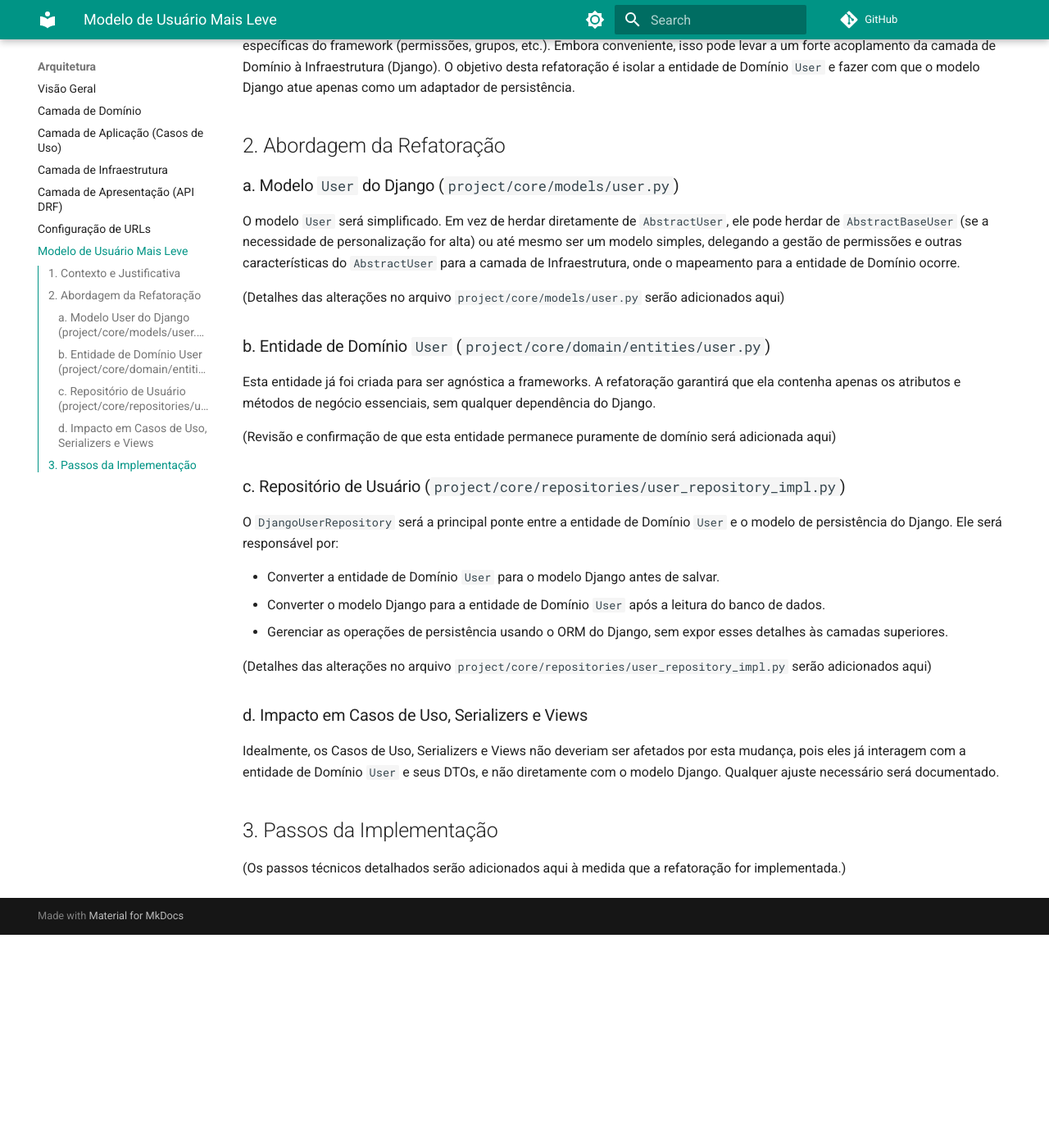
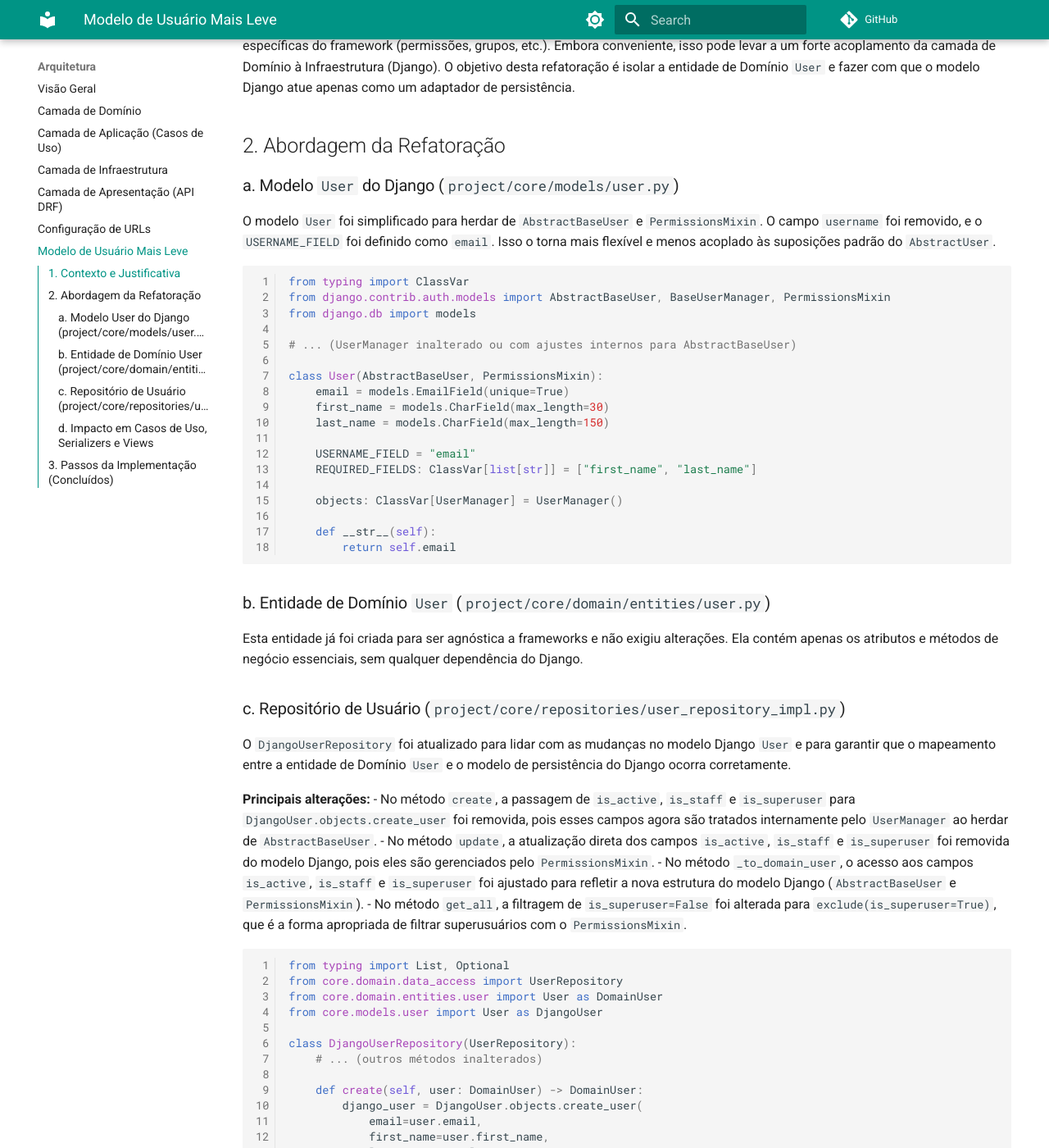
Before and after one commit to luderibeiro/django_base, an MkDocs documentation site: the page built from docs/architecture/lighter-user-model.md, in a window 1280 px wide and 1400 px high, scrolled down 394 px. Shown: the whole window at 82% size. Built offline with MkDocs 1.6.1 and Material for MkDocs 9.7.7, drawn with Linux system fonts in a browser that asks for light colours; comment, search, counter and statistics services are not loaded; before the commit the page ends 1534 px from its top, so only the background shows below that; some of the changed text lies outside the part shown.

Commit message:
feat: Refatorar modelo de usuário Django para entidade mais leve

````diff
--- a/docs/architecture/lighter-user-model.md
+++ b/docs/architecture/lighter-user-model.md
@@ -10,30 +10,95 @@ Originalmente, o modelo `User` do Django herda de `AbstractUser`, o que traz con
 
 ### a. Modelo `User` do Django (`project/core/models/user.py`)
 
-O modelo `User` será simplificado. Em vez de herdar diretamente de `AbstractUser`, ele pode herdar de `AbstractBaseUser` (se a necessidade de personalização for alta) ou até mesmo ser um modelo simples, delegando a gestão de permissões e outras características do `AbstractUser` para a camada de Infraestrutura, onde o mapeamento para a entidade de Domínio ocorre.
+O modelo `User` foi simplificado para herdar de `AbstractBaseUser` e `PermissionsMixin`. O campo `username` foi removido, e o `USERNAME_FIELD` foi definido como `email`. Isso o torna mais flexível e menos acoplado às suposições padrão do `AbstractUser`.
 
-(Detalhes das alterações no arquivo `project/core/models/user.py` serão adicionados aqui)
+```python
+from typing import ClassVar
+from django.contrib.auth.models import AbstractBaseUser, BaseUserManager, PermissionsMixin
+from django.db import models
+
+# ... (UserManager inalterado ou com ajustes internos para AbstractBaseUser)
+
+class User(AbstractBaseUser, PermissionsMixin):
+    email = models.EmailField(unique=True)
+    first_name = models.CharField(max_length=30)
+    last_name = models.CharField(max_length=150)
+
+    USERNAME_FIELD = "email"
+    REQUIRED_FIELDS: ClassVar[list[str]] = ["first_name", "last_name"]
+
+    objects: ClassVar[UserManager] = UserManager()
+
+    def __str__(self):
+        return self.email
+```
 
 ### b. Entidade de Domínio `User` (`project/core/domain/entities/user.py`)
 
-Esta entidade já foi criada para ser agnóstica a frameworks. A refatoração garantirá que ela contenha apenas os atributos e métodos de negócio essenciais, sem qualquer dependência do Django.
-
-(Revisão e confirmação de que esta entidade permanece puramente de domínio será adicionada aqui)
+Esta entidade já foi criada para ser agnóstica a frameworks e não exigiu alterações. Ela contém apenas os atributos e métodos de negócio essenciais, sem qualquer dependência do Django.
 
 ### c. Repositório de Usuário (`project/core/repositories/user_repository_impl.py`)
 
-O `DjangoUserRepository` será a principal ponte entre a entidade de Domínio `User` e o modelo de persistência do Django. Ele será responsável por:
+O `DjangoUserRepository` foi atualizado para lidar com as mudanças no modelo Django `User` e para garantir que o mapeamento entre a entidade de Domínio `User` e o modelo de persistência do Django ocorra corretamente.
 
-- Converter a entidade de Domínio `User` para o modelo Django antes de salvar.
-- Converter o modelo Django para a entidade de Domínio `User` após a leitura do banco de dados.
-- Gerenciar as operações de persistência usando o ORM do Django, sem expor esses detalhes às camadas superiores.
+**Principais alterações:**
+- No método `create`, a passagem de `is_active`, `is_staff` e `is_superuser` para `DjangoUser.objects.create_user` foi removida, pois esses campos agora são tratados internamente pelo `UserManager` ao herdar de `AbstractBaseUser`.
+- No método `update`, a atualização direta dos campos `is_active`, `is_staff` e `is_superuser` foi removida do modelo Django, pois eles são gerenciados pelo `PermissionsMixin`.
+- No método `_to_domain_user`, o acesso aos campos `is_active`, `is_staff` e `is_superuser` foi ajustado para refletir a nova estrutura do modelo Django (`AbstractBaseUser` e `PermissionsMixin`).
+- No método `get_all`, a filtragem de `is_superuser=False` foi alterada para `exclude(is_superuser=True)`, que é a forma apropriada de filtrar superusuários com o `PermissionsMixin`.
 
-(Detalhes das alterações no arquivo `project/core/repositories/user_repository_impl.py` serão adicionados aqui)
+```python
+from typing import List, Optional
+from core.domain.data_access import UserRepository
+from core.domain.entities.user import User as DomainUser
+from core.models.user import User as DjangoUser
+
+class DjangoUserRepository(UserRepository):
+    # ... (outros métodos inalterados)
+
+    def create(self, user: DomainUser) -> DomainUser:
+        django_user = DjangoUser.objects.create_user(
+            email=user.email,
+            first_name=user.first_name,
+            last_name=user.last_name,
+        ) # is_active, is_staff, is_superuser são tratados pelo UserManager
+        return self._to_domain_user(django_user)
+
+    def update(self, user: DomainUser) -> DomainUser:
+        django_user = DjangoUser.objects.get(id=user.id)
+        django_user.email = user.email
+        django_user.first_name = user.first_name
+        django_user.last_name = user.last_name
+        # is_active, is_staff, is_superuser não são mais atributos diretos aqui
+        # As permissões são gerenciadas pelo PermissionsMixin
+        django_user.save()
+        return self._to_domain_user(django_user)
+
+    # ... (delete method inalterado)
+
+    def _to_domain_user(self, django_user: DjangoUser) -> DomainUser:
+        return DomainUser(
+            id=str(django_user.id),
+            email=django_user.email,
+            first_name=django_user.first_name,
+            last_name=django_user.last_name,
+            is_active=django_user.is_active, # AbstractBaseUser tem is_active por padrão
+            is_staff=django_user.is_staff, # PermissionsMixin tem is_staff
+            is_superuser=django_user.is_superuser, # PermissionsMixin tem is_superuser
+        )
+
+    def get_all(self) -> List[DomainUser]:
+        # A propriedade is_superuser é acessada diretamente via PermissionsMixin
+        django_users = DjangoUser.objects.exclude(is_superuser=True) # Excluir superusuários por padrão
+        return [self._to_domain_user(user) for user in django_users]
+```
 
 ### d. Impacto em Casos de Uso, Serializers e Views
 
-Idealmente, os Casos de Uso, Serializers e Views não deveriam ser afetados por esta mudança, pois eles já interagem com a entidade de Domínio `User` e seus DTOs, e não diretamente com o modelo Django. Qualquer ajuste necessário será documentado.
+Não houve impacto direto nas camadas de Aplicação (Casos de Uso) e Apresentação (Serializers e Views), pois elas já interagem com a entidade de Domínio `User` e seus DTOs, e não diretamente com o modelo Django. Isso demonstra o sucesso do desacoplamento da Arquitetura Limpa.
 
-## 3. Passos da Implementação
+## 3. Passos da Implementação (Concluídos)
 
-(Os passos técnicos detalhados serão adicionados aqui à medida que a refatoração for implementada.)
+1.  **Modelo `User` do Django refatorado**: `project/core/models/user.py` foi modificado para herdar de `AbstractBaseUser` e `PermissionsMixin`, removendo o campo `username` e ajustando os campos de identificação.
+2.  **Repositório de Usuário atualizado**: `project/core/repositories/user_repository_impl.py` foi ajustado para lidar com as mudanças no modelo Django, garantindo o mapeamento correto e a interação com as propriedades de permissão.
+3.  **Verificação de Serializers e Views**: Confirmado que `project/core/api/v1/serializers/user.py` e `project/core/api/v1/views/user.py` não precisaram de alterações diretas, pois já estavam desacoplados do modelo Django.
````
Also changed, not shown: 2 other files.
